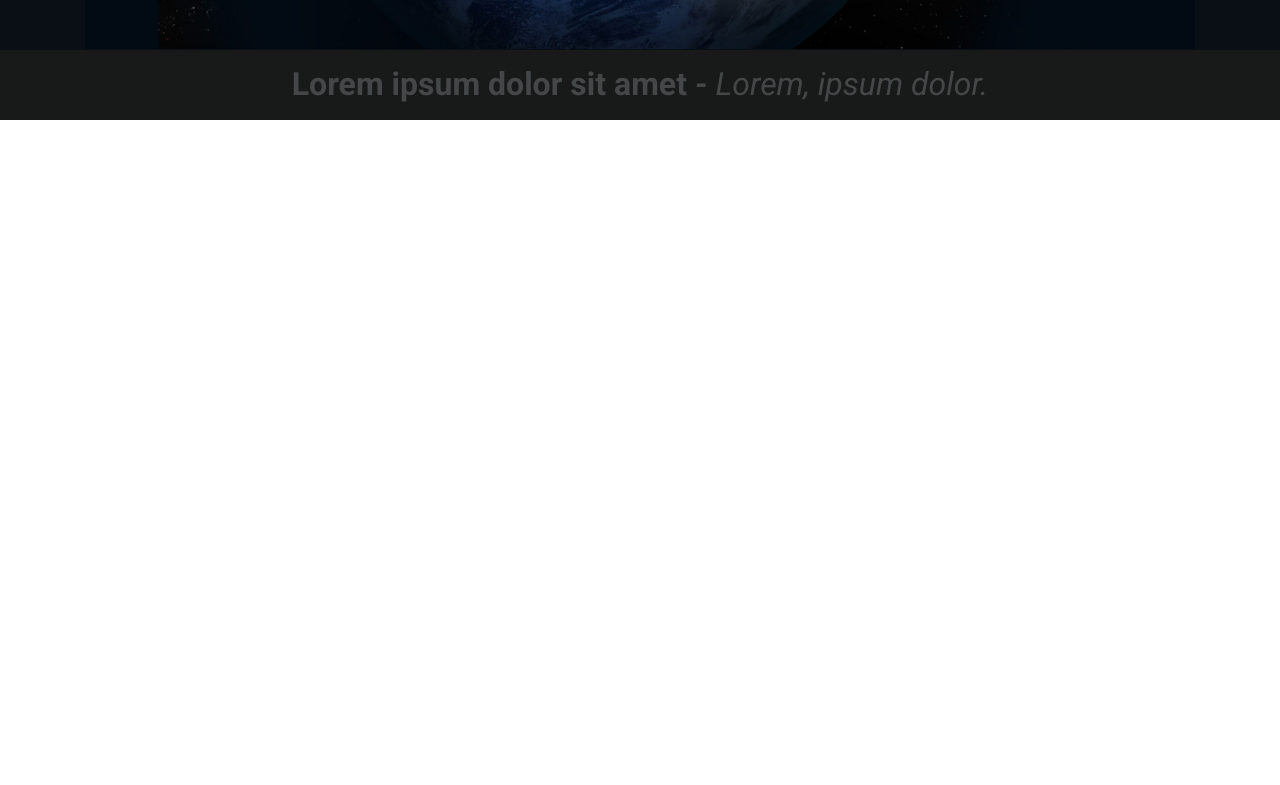
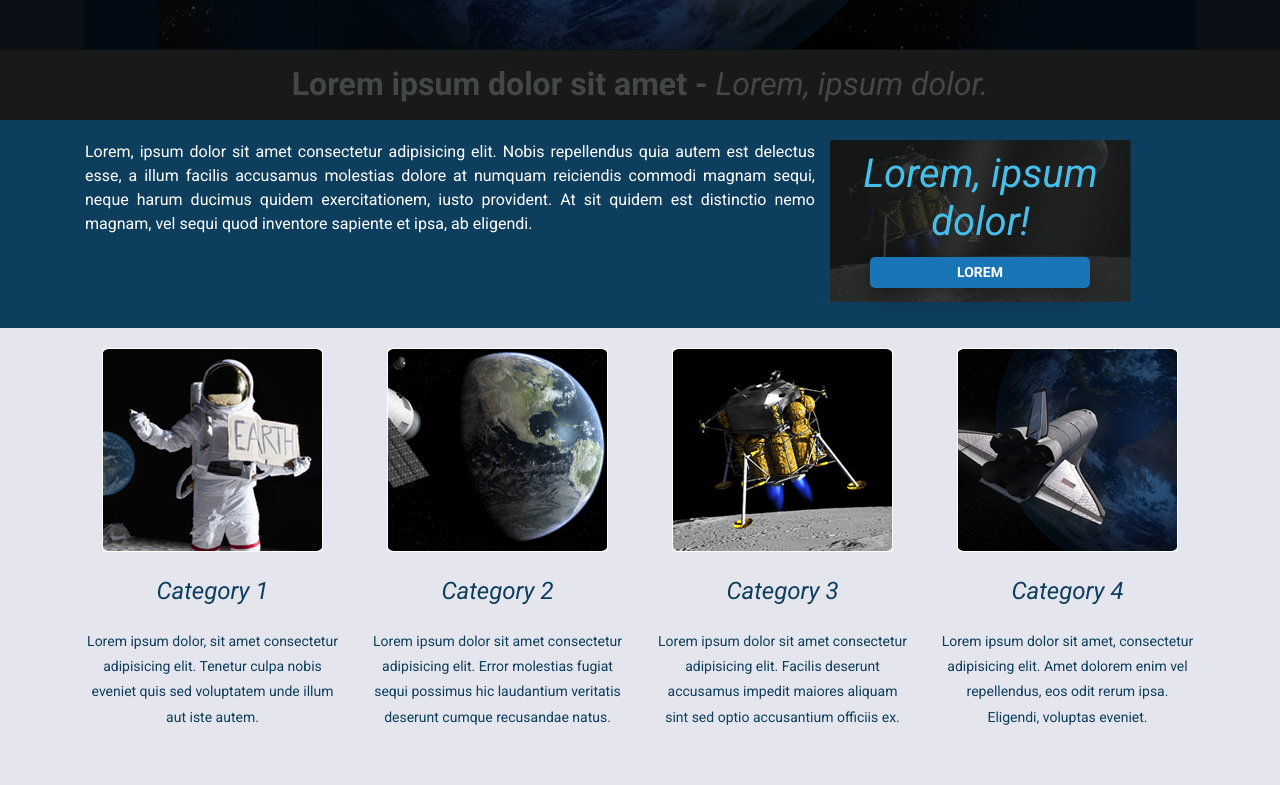
Before and after one commit to Alawon1/Kosmos, a plain HTML site: page index.html in a window 1280 px wide. Shown: the part 413-1198 px from the top of the page. Before the commit the page ends 800 px from the top, so only its background shows below. Drawn offline with Linux system fonts and the light colour scheme.

Commit message:
2 nowe sekjce

```diff
--- a/dev-assets/01-settings/_variables.scss
+++ b/dev-assets/01-settings/_variables.scss
@@ -11,6 +11,8 @@ $white: #FFFFFF;
 $text-gray: #434747;
 $footer-text: #3C7F94;
 $blue-text: #266ced;
+$light-blue-text: #46bfeb;
+$dark-blue-text: #0e3e5d;
 $blue-hover: #0080e8;
 
 //Inne
@@ -29,6 +31,7 @@ $font-size-6: $font-size-base * .75; // ~12px
 $font-size-7: $font-size-base * .625; // ~10px
 $font-size-image: $font-size-base * 2.5;
 $font-size-gray: $font-size-base * 2;
+$font-size-button: $font-size-base* 2.5;
 
 $line-height-base: 1.5;
 $line-height-sm: 1.2;
--- a/dev-assets/05-objects/_col.scss
+++ b/dev-assets/05-objects/_col.scss
@@ -14,6 +14,11 @@
         max-width: 33.3333%;
     }
 
+    &--lg66{
+        flex: 0 0 66.6666%;
+        max-width: 66.6666%;
+    }
+
     &--lg50{
         flex: 0 0 50%;
         max-width: 50%;
--- a/dev-assets/06-components/_btn.scss
+++ b/dev-assets/06-components/_btn.scss
@@ -5,11 +5,12 @@
     font-size: $font-size-5;
     font-weight: 700;
     line-height: $line-height-base;
-    padding: .75rem 0;
+    padding: .3rem 0;
     text-align: center;
     text-transform: uppercase;
     transition: all .25s ease-in-out;
     width: $grid-base * 22;
+
 
     &:hover{
         text-decoration: none;
@@ -18,6 +19,7 @@
     &--blue{
         background-color: $btn-blue;
         color: $white;
+        box-shadow: 0 8px 16px 0 rgba(0,0,0,0.2), 0 6px 20px 0 rgba(0,0,0,0.19);
 
         &:hover{
             background-color: darken($color: $btn-blue, $amount: 15%);
--- a/dev-assets/06-components/_heading.scss
+++ b/dev-assets/06-components/_heading.scss
@@ -1,7 +1,8 @@
 .c-heading{
-    color: $blue-text;
+    color: $dark-blue-text;
     line-height: $line-height-sm;
     margin-bottom: $grid-base / 2;
+
 
     &--level1{
         font-size: $font-size-1;
--- /dev/null
+++ b/dev-assets/07-templates/_button-section.scss
@@ -0,0 +1,34 @@
+.t-button-section{
+    padding-top: $grid-base * 2;
+    padding-bottom: $grid-base * 2;
+
+    &__button-image{
+        position: relative;
+    }
+
+    &__button-text{
+        position: absolute;
+        margin-left: auto;
+        margin-right: auto;
+        top: $grid-base;
+        font-size: $font-size-button;
+        color: $light-blue-text;
+        font-style: italic;
+        width: 301px;
+        text-align: center;
+        line-height: $line-height-sm;
+        font-weight: 400;
+    }
+
+    &__button{
+        position: absolute;
+        left: $grid-base * 4;
+        bottom: $grid-base * 2;
+
+    }
+
+    &__text{
+        text-align: justify;
+        font-weight: 400;
+    }
+}
--- /dev/null
+++ b/dev-assets/07-templates/_section-images.scss
@@ -0,0 +1,34 @@
+.t-section-images{
+    background-color: $light-gray;
+    padding-top: $grid-base * 2;
+
+    &__content{
+        padding-bottom: $grid-base * 4;
+        text-align: center;
+
+    }
+
+    &__item{
+        margin-bottom: $grid-base * 1.5;
+    }
+
+    &__image{
+        margin-bottom: $grid-base * 1.5;
+    }
+
+    &__title-text{
+        color: $dark-blue-text;
+        font-style: italic;
+        font-size: $font-size-2;
+        margin-bottom: $grid-base * 2;
+
+    }
+
+    &__text{
+        color: $dark-blue-text;
+        font-size: $font-size-5;
+        line-height: $line-height-lg;
+
+    }
+
+}
--- a/dev-assets/07-templates/_templates.scss
+++ b/dev-assets/07-templates/_templates.scss
@@ -1,3 +1,5 @@
 @import '_site-header.scss';
 @import '_section-info.scss';
 @import '_section-gray.scss';
+@import '_button-section.scss';
+@import '_section-images.scss';
--- a/index.html
+++ b/index.html
@@ -52,6 +52,74 @@
     </div>
 </section>
 
+<!-- Sekcja z przyciskiem-->
+<section class="t-button-section u-bg-dark-blue">
+    <div class="o-container">
+        <div class="o-row">
+            <div class="o-col o-col--lg66">
+                <h2 class="t-button-section__text u-text-white">Lorem, ipsum dolor sit amet consectetur adipisicing elit. Nobis repellendus quia autem est delectus esse, a illum facilis accusamus molestias dolore at numquam reiciendis commodi magnam sequi, neque harum ducimus quidem exercitationem, iusto provident. At sit quidem est distinctio nemo magnam, vel sequi quod inventore sapiente et ipsa, ab eligendi.</h2>
+            </div>
+            <div class="o-col--lg33 t-button-section__button-image">
+
+                <img src="images/spacecraft.jpg" alt="spacecraft">
+                <h2 class="t-button-section__button-text">Lorem, ipsum dolor!</h2>
+                <a class="c-btn c-btn--blue t-button-section__button" href="#">lorem</a>
+            </div>
+
+        </div>
+
+    </div>
+
+</section>
+
+<!-- Sekcja obrazki-->
+<section class="t-section-images">
+    <div class="t-section-images__content">
+        <div class="o-container">
+            <div class="o-row">
+                <div class="o-col o-col--lg25">
+                    <div class="t-section-images__item">
+                        <div class="t-section-images__image">
+                            <img src="images/astronaut.jpg" alt="">
+                        </div>
+                        <p class="t-section-images__title-text">Category 1</p>
+                        <p class="t-section-images__text">Lorem ipsum dolor, sit amet consectetur adipisicing elit. Tenetur culpa nobis eveniet quis sed voluptatem unde illum aut iste autem.</p>
+                    </div>
+                </div>
+                <div class="o-col o-col--lg25">
+                    <div class="t-section-images__item">
+                        <div class="t-section-images__image">
+                            <img src="images/earth.jpg" alt="">
+                        </div>
+                        <p class="t-section-images__title-text">Category 2</p>
+                        <p class="t-section-images__text">Lorem ipsum dolor sit amet consectetur adipisicing elit. Error molestias fugiat sequi possimus hic laudantium veritatis deserunt cumque recusandae natus.</p>
+                    </div>
+                </div>
+                <div class="o-col o-col--lg25">
+                    <div class="t-section-images__item">
+                        <div class="t-section-images__image">
+                            <img src="images/spacecraft-small.jpg" alt="">
+                        </div>
+                        <p class="t-section-images__title-text">Category 3</p>
+                        <p class="t-section-images__text">Lorem ipsum dolor sit amet consectetur adipisicing elit. Facilis deserunt accusamus impedit maiores aliquam sint sed optio accusantium officiis ex.</p>
+                    </div>
+                </div>
+                <div class="o-col o-col--lg25">
+                    <div class="t-section-images__item">
+                        <div class="t-section-images__image">
+                            <img src="images/space-shuttle.jpg" alt="">
+                        </div>
+                        <p class="t-section-images__title-text">Category 4</p>
+                        <p class="t-section-images__text">Lorem ipsum dolor sit amet, consectetur adipisicing elit. Amet dolorem enim vel repellendus, eos odit rerum ipsa. Eligendi, voluptas eveniet.</p>
+                    </div>
+                </div>
+
+            </div>
+        </div>
+    </div>
+
+</section>
+
 
 </body>
 </html>
```
Also changed, not shown: dev-assets/style.css, 1 other file.
